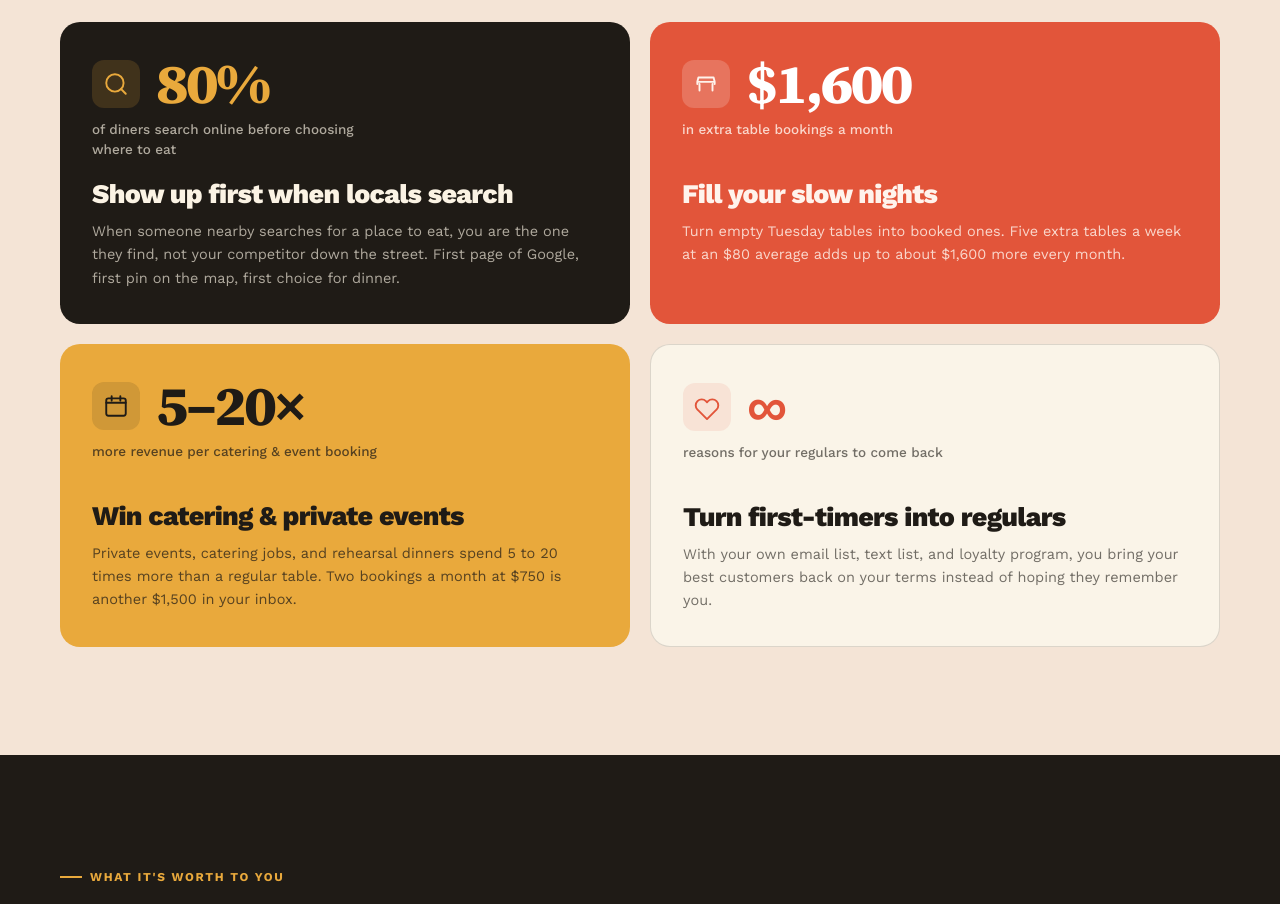
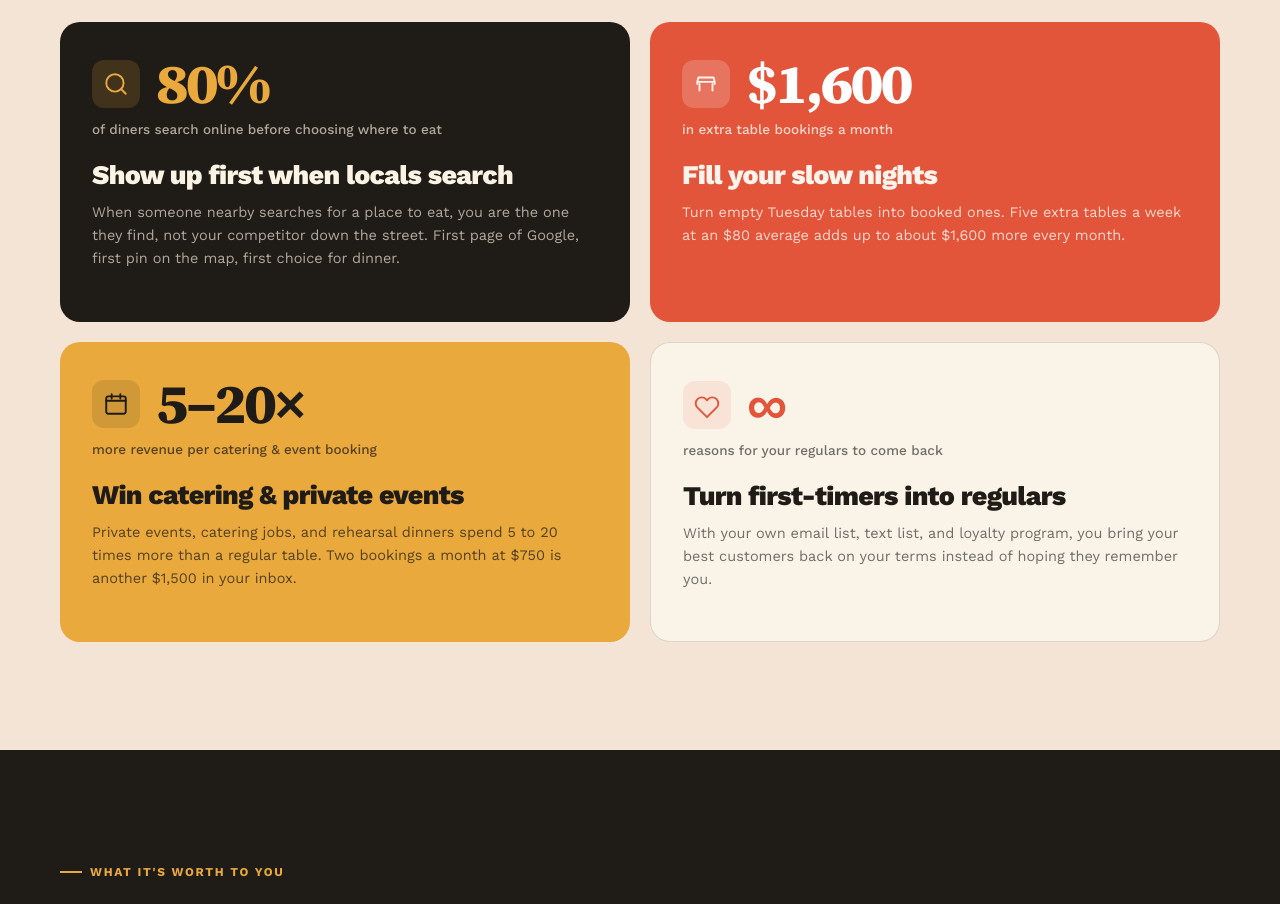
Before and after one commit to MainStreetGrowth/mainstreetgrowth, a Next.js app: page /outcomes in a window 1280 px wide. Shown: the part 1220-2124 px from the top of the page. Built offline with nearby package versions, Linux system fonts and the light colour scheme.

Commit message:
Outcomes tiles: remove label maxWidth so stat label uses full tile width

```diff
--- a/app/outcomes/page.tsx
+++ b/app/outcomes/page.tsx
@@ -251,8 +251,7 @@ export default function Outcomes() {
           }}>{o.stat}</div>
         </div>
         <div style={{
-          fontSize: 13.5, fontWeight: 500, color: t.sub, lineHeight: 1.45, maxWidth: 300,
-          minHeight: isMobile ? "auto" : 39,
+          fontSize: 13.5, fontWeight: 500, color: t.sub, lineHeight: 1.45,
         }}>{o.statLabel}</div>
         <h3 style={{
           fontSize: "clamp(1.35rem,2.1vw,1.75rem)", fontWeight: 800,
```
